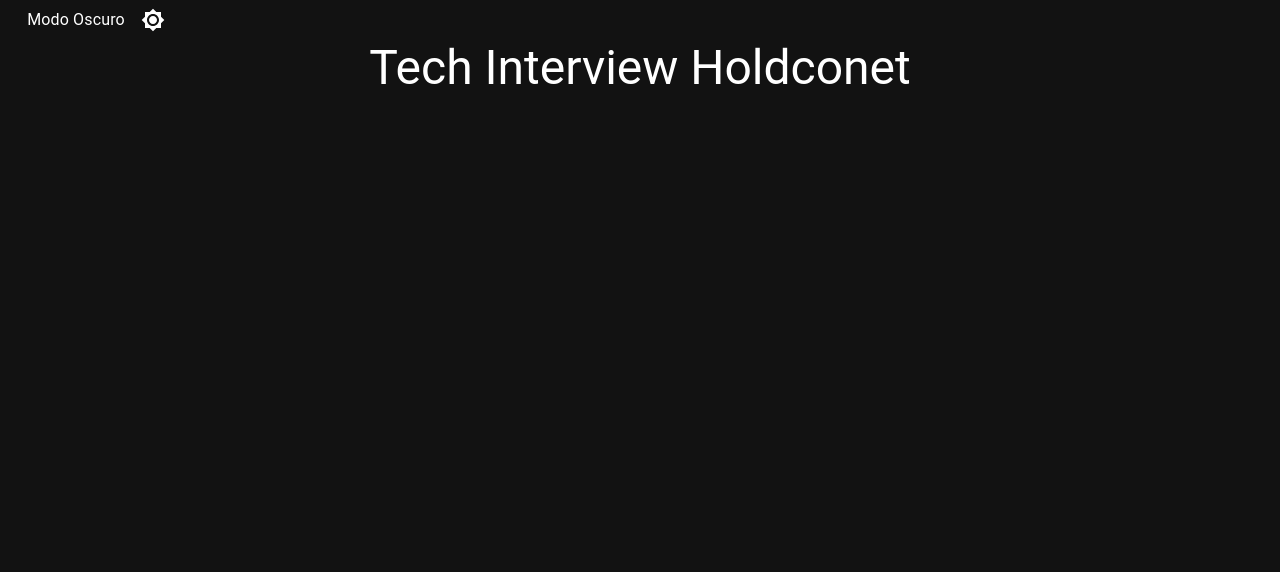
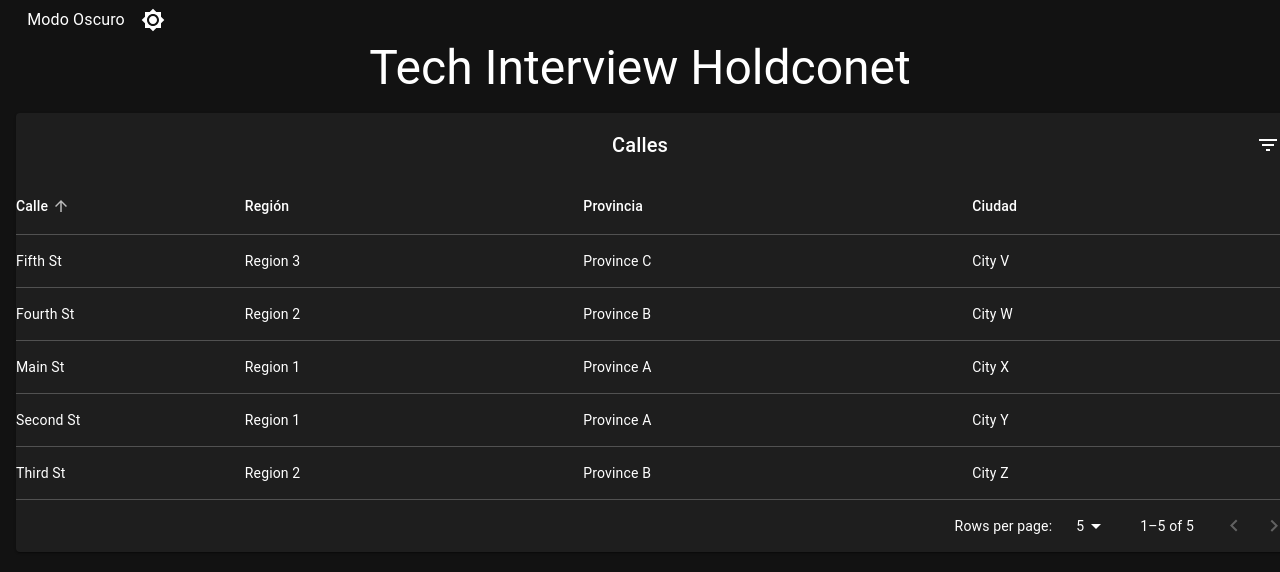
Before and after one commit to JuanPabloSQ/tech-interview-holdconect, a React (Vite) app: page / in a window 1280 px wide. Shown: the top 572 px of the page. Built offline with nearby package versions, Linux system fonts and the light colour scheme.

Commit message:
add table

```diff
--- a/src/App.jsx
+++ b/src/App.jsx
@@ -3,6 +3,7 @@ import ToggleColorMode from './components/ToggleColorMode';
 import { SnackbarContextProvider } from './context/SnackbarContext';
 import Box from '@mui/material/Box';
 import Typography from '@mui/material/Typography';
+import TableStreet from './components/TableStreet';
 
 function App() {
 
@@ -13,6 +14,7 @@ function App() {
           <Box sx={{ textAlign: 'center' }}>
             <ToggleColorMode/>
             <Typography variant="h3" gutterBottom> Tech Interview Holdconet</Typography>
+            <TableStreet/>
           </Box>
         </>
       </SnackbarContextProvider>
--- /dev/null
+++ b/src/components/TableStreet.jsx
@@ -0,0 +1,210 @@
+import { useState, useMemo } from 'react';
+import PropTypes from 'prop-types';
+import Table from '@mui/material/Table';
+import TableBody from '@mui/material/TableBody';
+import TableCell from '@mui/material/TableCell';
+import TableContainer from '@mui/material/TableContainer';
+import TableHead from '@mui/material/TableHead';
+import TablePagination from '@mui/material/TablePagination';
+import TableRow from '@mui/material/TableRow';
+import TableSortLabel from '@mui/material/TableSortLabel';
+import Toolbar from '@mui/material/Toolbar';
+import Typography from '@mui/material/Typography';
+import Paper from '@mui/material/Paper';
+import IconButton from '@mui/material/IconButton';
+import Tooltip from '@mui/material/Tooltip';
+import FilterListIcon from '@mui/icons-material/FilterList';
+import { visuallyHidden } from '@mui/utils';
+
+const createData = (id, street, region, province, city) => {
+  return {
+    id,
+    street,
+    region,
+    province,
+    city,
+  };
+};
+
+const rows = [
+  createData(1, 'Main St', 'Region 1', 'Province A', 'City X'),
+  createData(2, 'Second St', 'Region 1', 'Province A', 'City Y'),
+  createData(3, 'Third St', 'Region 2', 'Province B', 'City Z'),
+  createData(4, 'Fourth St', 'Region 2', 'Province B', 'City W'),
+  createData(5, 'Fifth St', 'Region 3', 'Province C', 'City V'),
+];
+
+const descendingComparator = (a, b, orderBy) => {
+  if (b[orderBy] < a[orderBy]) {
+    return -1;
+  }
+  if (b[orderBy] > a[orderBy]) {
+    return 1;
+  }
+  return 0;
+};
+
+const getComparator = (order, orderBy) => {
+  return order === 'desc'
+    ? (a, b) => descendingComparator(a, b, orderBy)
+    : (a, b) => -descendingComparator(a, b, orderBy);
+};
+
+const stableSort = (array, comparator) => {
+  const stabilizedThis = array.map((el, index) => [el, index]);
+  stabilizedThis.sort((a, b) => {
+    const order = comparator(a[0], b[0]);
+    if (order !== 0) {
+      return order;
+    }
+    return a[1] - b[1];
+  });
+  return stabilizedThis.map((el) => el[0]);
+};
+
+const headCells = [
+  { id: 'street', numeric: false, disablePadding: true, label: 'Calle' },
+  { id: 'region', numeric: false, disablePadding: false, label: 'Región' },
+  { id: 'province', numeric: false, disablePadding: false, label: 'Provincia' },
+  { id: 'city', numeric: false, disablePadding: false, label: 'Ciudad' },
+];
+
+const EnhancedTableHead = ({ order, orderBy, onRequestSort }) => {
+  const createSortHandler = (property) => (event) => {
+    onRequestSort(event, property);
+  };
+
+  return (
+    <TableHead>
+      <TableRow>
+        {headCells.map((headCell) => (
+          <TableCell
+            key={headCell.id}
+            align={headCell.numeric ? 'right' : 'left'}
+            padding={headCell.disablePadding ? 'none' : 'normal'}
+            sortDirection={orderBy === headCell.id ? order : false}
+          >
+            <TableSortLabel
+              active={orderBy === headCell.id}
+              direction={orderBy === headCell.id ? order : 'asc'}
+              onClick={createSortHandler(headCell.id)}
+            >
+              {headCell.label}
+              {orderBy === headCell.id ? (
+                <span style={visuallyHidden}>
+                  {order === 'desc' ? 'sorted descending' : 'sorted ascending'}
+                </span>
+              ) : null}
+            </TableSortLabel>
+          </TableCell>
+        ))}
+      </TableRow>
+    </TableHead>
+  );
+};
+
+EnhancedTableHead.propTypes = {
+  onRequestSort: PropTypes.func.isRequired,
+  order: PropTypes.oneOf(['asc', 'desc']).isRequired,
+  orderBy: PropTypes.string.isRequired,
+};
+
+const EnhancedTableToolbar = () => (
+  <Toolbar
+    sx={{
+      pl: { sm: 2 },
+      pr: { xs: 1, sm: 1 },
+    }}
+  >
+    <Typography sx={{ flex: '1 1 100%' }} variant="h6" id="tableTitle" component="div">
+      Calles
+    </Typography>
+    <Tooltip title="Filtrar lista">
+      <IconButton>
+        <FilterListIcon />
+      </IconButton>
+    </Tooltip>
+  </Toolbar>
+);
+
+const TableStreet = () => {
+  const [order, setOrder] = useState('asc');
+  const [orderBy, setOrderBy] = useState('street');
+  const [page, setPage] = useState(0);
+  const [rowsPerPage, setRowsPerPage] = useState(5);
+
+  const handleRequestSort = (event, property) => {
+    const isAsc = orderBy === property && order === 'asc';
+    setOrder(isAsc ? 'desc' : 'asc');
+    setOrderBy(property);
+  };
+
+  const handleChangePage = (event, newPage) => {
+    setPage(newPage);
+  };
+
+  const handleChangeRowsPerPage = (event) => {
+    setRowsPerPage(parseInt(event.target.value, 10));
+    setPage(0);
+  };
+
+  const emptyRows =
+    page > 0 ? Math.max(0, (1 + page) * rowsPerPage - rows.length) : 0;
+
+  const visibleRows = useMemo(
+    () =>
+      stableSort(rows, getComparator(order, orderBy)).slice(
+        page * rowsPerPage,
+        page * rowsPerPage + rowsPerPage
+      ),
+    [order, orderBy, page, rowsPerPage]
+  );
+
+  return (
+    <Paper sx={{ width: '100%', mb: 2, mx: 2 }}>
+      <EnhancedTableToolbar />
+      <TableContainer>
+        <Table sx={{ minWidth: 750 }} aria-labelledby="tableTitle">
+          <EnhancedTableHead
+            order={order}
+            orderBy={orderBy}
+            onRequestSort={handleRequestSort}
+            rowCount={rows.length}
+          />
+          <TableBody>
+            {visibleRows.map((row) => (
+              <TableRow hover tabIndex={-1} key={row.id} sx={{ cursor: 'pointer' }}>
+                <TableCell component="th" scope="row" padding="none">
+                  {row.street}
+                </TableCell>
+                <TableCell align="left">{row.region}</TableCell>
+                <TableCell align="left">{row.province}</TableCell>
+                <TableCell align="left">{row.city}</TableCell>
+              </TableRow>
+            ))}
+            {emptyRows > 0 && (
+              <TableRow
+                style={{
+                  height: 53 * emptyRows,
+                }}
+              >
+                <TableCell colSpan={6} />
+              </TableRow>
+            )}
+          </TableBody>
+        </Table>
+      </TableContainer>
+      <TablePagination
+        rowsPerPageOptions={[5, 10, 25]}
+        component="div"
+        count={rows.length}
+        rowsPerPage={rowsPerPage}
+        page={page}
+        onPageChange={handleChangePage}
+        onRowsPerPageChange={handleChangeRowsPerPage}
+      />
+    </Paper>
+  );
+};
+
+export default TableStreet;
```
